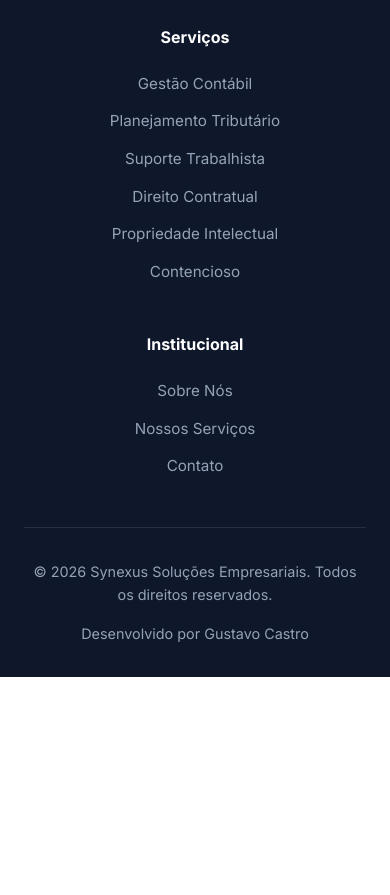
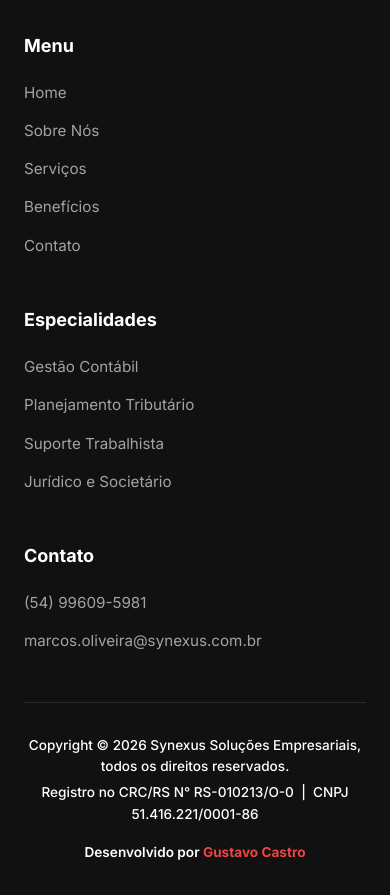
Before and after one commit to GustavoCastrohhh/synexus-site-geral, a website: page index.html in a window 390 px wide. Shown: the part 8545-9440 px from the top of the page. Before the commit the page ends 9222 px from the top, so only its background shows below. Drawn offline with nearby package versions, Linux system fonts and the light colour scheme.

Commit message:
footer changes

```diff
--- a/assets/css/footer.css
+++ b/assets/css/footer.css
@@ -3,43 +3,36 @@
    ============================================================ */
 
 footer {
-  background: var(--bg-dark);
+  background: #111111;
   color: var(--white);
   padding: 4rem 0 2rem;
-  border-top-left-radius: 3rem;
-  border-top-right-radius: 3rem;
+  border-top-left-radius: 2rem;
+  border-top-right-radius: 2rem;
   overflow: hidden;
 }
 
 .footer-grid {
   display: grid;
-  grid-template-columns: 2fr 1fr 1fr;
-  gap: 3rem;
+  grid-template-columns: 2fr 1fr 1.5fr 1.5fr;
+  gap: 2rem;
   margin-bottom: 3rem;
 }
 
 .footer-brand img {
-  height: 260px;
-  max-height: 260px;
   width: auto;
-  max-width: 260px;
+  max-width: 220px;
+  height: auto;
+  max-height: 80px;
   object-fit: contain;
   margin-bottom: 1.5rem;
 }
 
-@media (max-width: 768px) {
-  .footer-brand img {
-    height: 56px;
-    max-height: 56px;
-    max-width: 200px;
-  }
-}
-
 .footer-brand p {
-  color: var(--text-light);
-  line-height: 1.8;
+  color: #a3a3a3;
+  line-height: 1.6;
   margin-bottom: 1.5rem;
-  max-width: 300px;
+  font-size: 0.95rem;
+  max-width: 90%;
 }
 
 .social-links {
@@ -48,27 +41,27 @@ footer {
 }
 
 .social-link {
-  width: 2.5rem;
-  height: 2.5rem;
-  background: rgba(255, 255, 255, 0.1);
-  border-radius: var(--radius-sm);
+  width: 2.25rem;
+  height: 2.25rem;
+  background: #ef4444; /* Red color from print */
+  border-radius: 0.375rem;
   display: flex;
   align-items: center;
   justify-content: center;
   color: var(--white);
   text-decoration: none;
   transition: var(--transition);
-  font-weight: 600;
 }
 
 .social-link:hover {
-  background: var(--primary-amber);
+  background: #dc2626;
   transform: translateY(-2px);
 }
 
 .footer-column h3 {
-  font-size: 1rem;
+  font-size: 1.125rem;
   font-weight: 700;
+  color: var(--white);
   margin-bottom: 1.25rem;
 }
 
@@ -76,19 +69,19 @@ footer {
   list-style: none;
   display: flex;
   flex-direction: column;
-  gap: 0.75rem;
+  gap: 0.875rem;
 }
 
-.footer-column a {
-  color: var(--text-light);
+.footer-column a,
+.footer-column li {
+  color: #a3a3a3;
   text-decoration: none;
   font-size: 0.95rem;
   transition: var(--transition);
 }
 
 .footer-column a:hover {
-  color: var(--primary-amber);
-  padding-left: 0.25rem;
+  color: var(--white);
 }
 
 .footer-bottom {
@@ -99,35 +92,55 @@ footer {
   align-items: center;
   gap: 1rem;
   flex-wrap: wrap;
-  color: var(--text-light);
-  font-size: 0.9rem;
 }
 
-.footer-bottom p {
+.footer-copyright {
+  display: flex;
+  flex-direction: column;
+  gap: 0.25rem;
+}
+
+.footer-copyright p {
+  color: var(--white);
+  font-size: 0.85rem;
+  font-weight: 500;
   margin: 0;
 }
 
-.footer-bottom a {
-  color: inherit;
+.footer-bottom > a {
+  color: var(--white);
   text-decoration: none;
+  font-size: 0.85rem;
+  font-weight: 600;
+}
+
+.footer-bottom > a strong {
+  color: #ef4444; /* Developer name in red */
+}
+
+@media (max-width: 1024px) {
+  .footer-grid {
+    grid-template-columns: 1fr 1fr;
+    gap: 3rem;
+  }
 }
 
 @media (max-width: 768px) {
   .footer-grid {
     grid-template-columns: 1fr;
-    text-align: center;
+    text-align: left;
   }
 
   .footer-brand p {
     max-width: 100%;
   }
 
-  .social-links {
-    justify-content: center;
+  .footer-bottom {
+    flex-direction: column;
+    text-align: center;
   }
 
-  .footer-bottom {
-    justify-content: center;
-    text-align: center;
+  .footer-copyright {
+    align-items: center;
   }
 }
--- a/index.html
+++ b/index.html
@@ -667,6 +667,12 @@
               sustentável do seu negócio.
             </p>
             <div class="social-links">
+              <!-- <a href="https://www.facebook.com/" class="social-link" title="Facebook" target="_blank" rel="noopener noreferrer" data-click-text="Footer - Facebook">
+                <span class="sr-only">Facebook</span>
+                <svg xmlns="http://www.w3.org/2000/svg" width="20" height="20" viewBox="0 0 24 24" fill="currentColor" style="pointer-events: none">
+                  <path d="M9 8h-3v4h3v12h5v-12h3.642l.358-4h-4v-1.667c0-.955.192-1.333 1.115-1.333h2.885v-5h-3.808c-3.596 0-5.192 1.583-5.192 4.615v3.385z"/>
+                </svg>
+              </a> -->
               <a
                 href="https://www.instagram.com/synexus.solucoes/"
                 class="social-link"
@@ -689,6 +695,12 @@
                   />
                 </svg>
               </a>
+              <!-- <a href="https://www.youtube.com/" class="social-link" title="YouTube" target="_blank" rel="noopener noreferrer" data-click-text="Footer - YouTube">
+                <span class="sr-only">YouTube</span>
+                <svg xmlns="http://www.w3.org/2000/svg" width="20" height="20" viewBox="0 0 24 24" fill="currentColor" style="pointer-events: none">
+                  <path d="M19.615 3.184c-3.604-.246-11.631-.245-15.23 0-3.897.266-4.356 2.62-4.385 8.816.029 6.185.484 8.549 4.385 8.816 3.6.245 11.626.246 15.23 0 3.897-.266 4.356-2.62 4.385-8.816-.029-6.185-.484-8.549-4.385-8.816zm-10.615 12.816v-8l8 3.993-8 4.007z"/>
+                </svg>
+              </a> -->
               <a
                 href="https://wa.me/5554996095981?text=Vim%20pelo%20site%20e%20gostaria%20de%20conversar%20sobre%20os%20servi%C3%A7os%20de%20contabilidade%20da%20Synexus"
                 class="social-link"
@@ -715,80 +727,45 @@
           </div>
 
           <div class="footer-column">
-            <h3>Serviços</h3>
+            <h3>Menu</h3>
             <ul>
-              <li>
-                <a href="#services" data-click-text="Footer - Gestão Contábil"
-                  >Gestão Contábil</a
-                >
-              </li>
-              <li>
-                <a
-                  href="#services"
-                  data-click-text="Footer - Planejamento Tributário"
-                  >Planejamento Tributário</a
-                >
-              </li>
-              <li>
-                <a
-                  href="#services"
-                  data-click-text="Footer - Suporte Trabalhista"
-                  >Suporte Trabalhista</a
-                >
-              </li>
-              <li>
-                <a
-                  href="#services"
-                  data-click-text="Footer - Direito Contratual"
-                  >Direito Contratual</a
-                >
-              </li>
-              <li>
-                <a
-                  href="#services"
-                  data-click-text="Footer - Propriedade Intelectual"
-                  >Propriedade Intelectual</a
-                >
-              </li>
-              <li>
-                <a href="#services" data-click-text="Footer - Contencioso"
-                  >Contencioso</a
-                >
-              </li>
+              <li><a href="#hero" data-click-text="Footer - Home">Home</a></li>
+              <li><a href="#about" data-click-text="Footer - Sobre Nós">Sobre Nós</a></li>
+              <li><a href="#services" data-click-text="Footer - Serviços">Serviços</a></li>
+              <li><a href="#differentials" data-click-text="Footer - Benefícios">Benefícios</a></li>
+              <li><a href="#contact" data-click-text="Footer - Contato">Contato</a></li>
             </ul>
           </div>
 
           <div class="footer-column">
-            <h3>Institucional</h3>
+            <h3>Especialidades</h3>
             <ul>
-              <li>
-                <a href="#about" data-click-text="Footer - Sobre Nós"
-                  >Sobre Nós</a
-                >
-              </li>
-              <li>
-                <a href="#services" data-click-text="Footer - Nossos Serviços"
-                  >Nossos Serviços</a
-                >
-              </li>
-              <li>
-                <a href="#contact" data-click-text="Footer - Contato"
-                  >Contato</a
-                >
-              </li>
+              <li><a href="#services" data-click-text="Footer - Gestão Contábil">Gestão Contábil</a></li>
+              <li><a href="#services" data-click-text="Footer - Planejamento">Planejamento Tributário</a></li>
+              <li><a href="#services" data-click-text="Footer - Trabalhista">Suporte Trabalhista</a></li>
+              <li><a href="#services" data-click-text="Footer - Jurídico">Jurídico e Societário</a></li>
+            </ul>
+          </div>
+
+          <div class="footer-column">
+            <h3>Contato</h3>
+            <ul class="contact-list">
+              <li>(54) 99609-5981</li>
+              <li>marcos.oliveira@synexus.com.br</li>
             </ul>
           </div>
         </div>
 
         <div class="footer-bottom">
-          <p>
-            © 2026 Synexus Soluções Empresariais. Todos os direitos reservados.
-          </p>
+          <div class="footer-copyright">
+            <p>Copyright © 2026 Synexus Soluções Empresariais, todos os direitos reservados.</p>
+            <p>Registro no CRC/RS N° RS-010213/O-0 &nbsp;|&nbsp; CNPJ 51.416.221/0001-86</p>
+          </div>
           <a
             href="https://wa.me/5554996673370"
             target="_blank"
             rel="noopener noreferrer"
-            >Desenvolvido por Gustavo Castro</a
+            >Desenvolvido por <strong>Gustavo Castro</strong></a
           >
         </div>
       </div>
```
Also changed, not shown: abrir-mei/index.html (+37 -15 lines), 2 other files.
